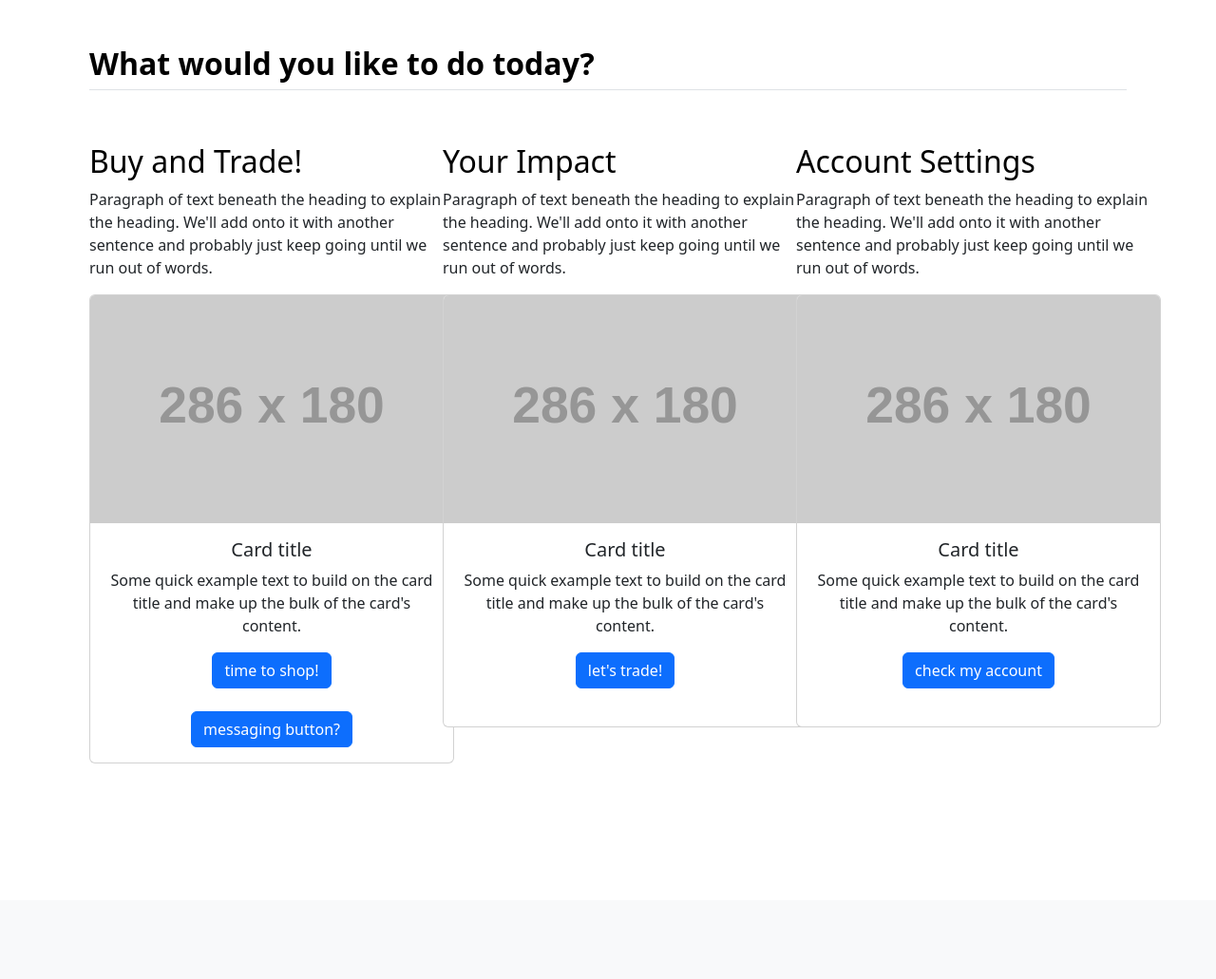
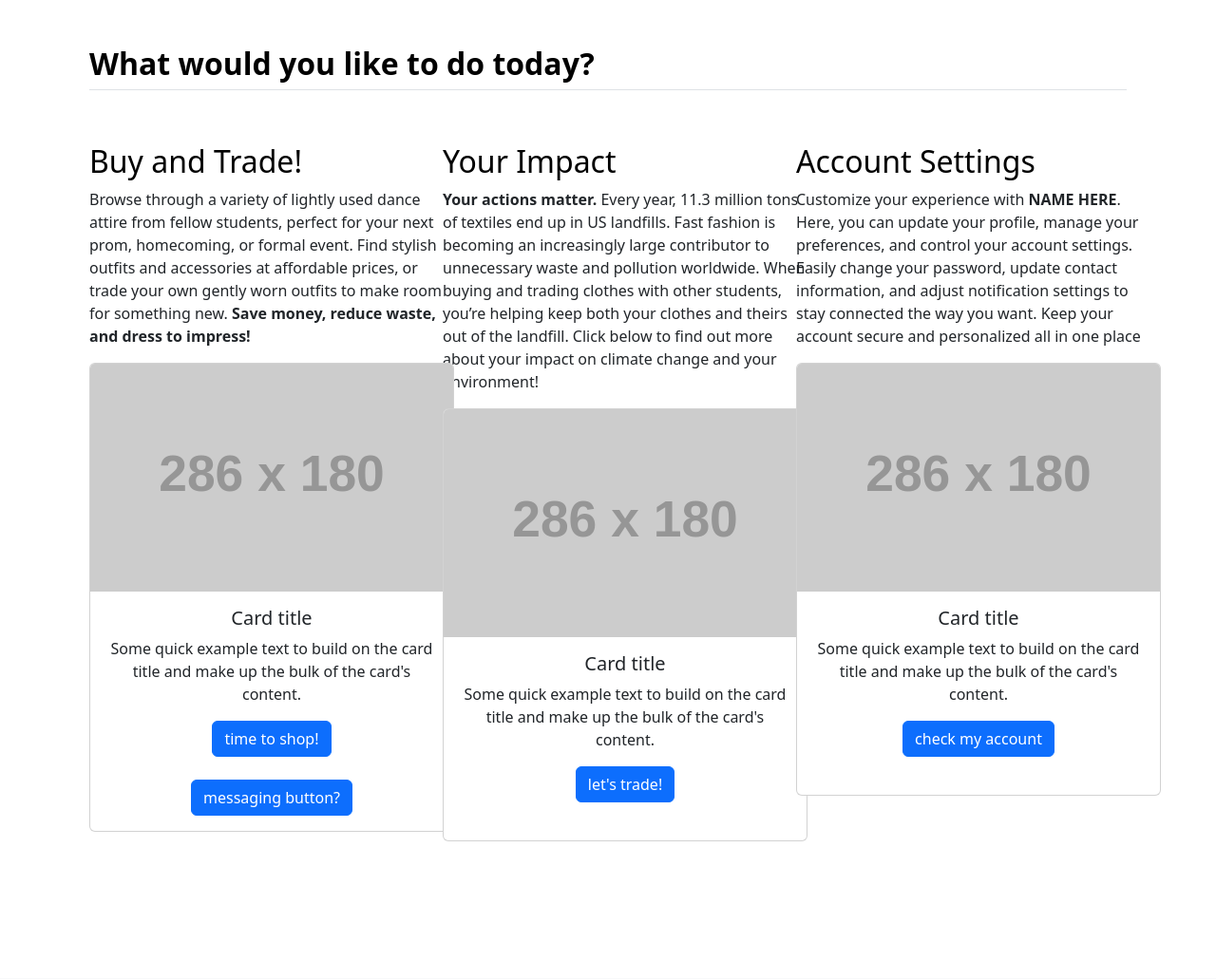
Before and after one commit to notskiing/CAC2024, a Flask app: page /dashboard in a window 1280 px wide. Shown: the part 56-1087 px from the top of the page at 95% size. Run offline with Flask 3, Linux system fonts and the light colour scheme; the visitor is signed in with stand-in values (Sample User, id 1); grey boxes labelled with a size stand in for pictures from a placeholder-image service; some libraries are stand-ins or nearby versions.

Commit message:
added text for subsection paragraphs in dashboard

```diff
--- a/templates/dashboard.html
+++ b/templates/dashboard.html
@@ -60,8 +60,9 @@
         <br>
         <div>
           <h3 class="fs-2 text-body-emphasis">Buy and Trade!</h3>
-          <p>Paragraph of text beneath the heading to explain the heading. We'll add onto it with another sentence and
-            probably just keep going until we run out of words.</p>
+          <p>Browse through a variety of lightly used dance attire from fellow students, perfect for your next prom,
+            homecoming, or formal event. Find stylish outfits and accessories at affordable prices, or trade your own
+            gently worn outfits to make room for something new. <strong>Save money, reduce waste, and dress to impress!</strong></p>
 
           <div class="card text-center" style="width: 24rem;">
             <img src="https://placehold.co/286x180/orange/white" class="card-img-top" alt="...">
@@ -94,8 +95,12 @@
         </div> -->
         <div>
           <h3 class="fs-2 text-body-emphasis">Your Impact</h3>
-          <p>Paragraph of text beneath the heading to explain the heading. We'll add onto it with another sentence and
-            probably just keep going until we run out of words.</p>
+          <p><strong>Your actions matter.</strong> Every year, 11.3 million tons of textiles end up in US landfills.
+            Fast fashion is becoming an increasingly large contributor to unnecessary waste and pollution worldwide.
+            When buying and trading clothes with other students, you’re helping keep both your clothes and theirs out of
+            the landfill.
+            Click below to find out more about your impact on climate change and your environment!
+          </p>
 
           <div class="card text-center" style="width: 24rem;">
             <img src="https://placehold.co/286x180/orange/white" class="card-img-top" alt="...">
@@ -123,8 +128,11 @@
         </div> -->
         <div>
           <h3 class="fs-2 text-body-emphasis">Account Settings</h3>
-          <p>Paragraph of text beneath the heading to explain the heading. We'll add onto it with another sentence and
-            probably just keep going until we run out of words.</p>
+          <p>Customize your experience with <strong>NAME HERE</strong>. Here, you can update your profile, manage your
+            preferences, and
+            control your account settings. Easily change your password, update contact information, and adjust
+            notification settings to stay connected the way you want. Keep your account secure and personalized all in
+            one place</p>
 
           <div class="card text-center d-flex" style="width: 24rem;">
             <img src="https://placehold.co/286x180/orange/white" class="card-img-top" alt="...">
```
Lines whose indentation alone changed are shown as unchanged.
